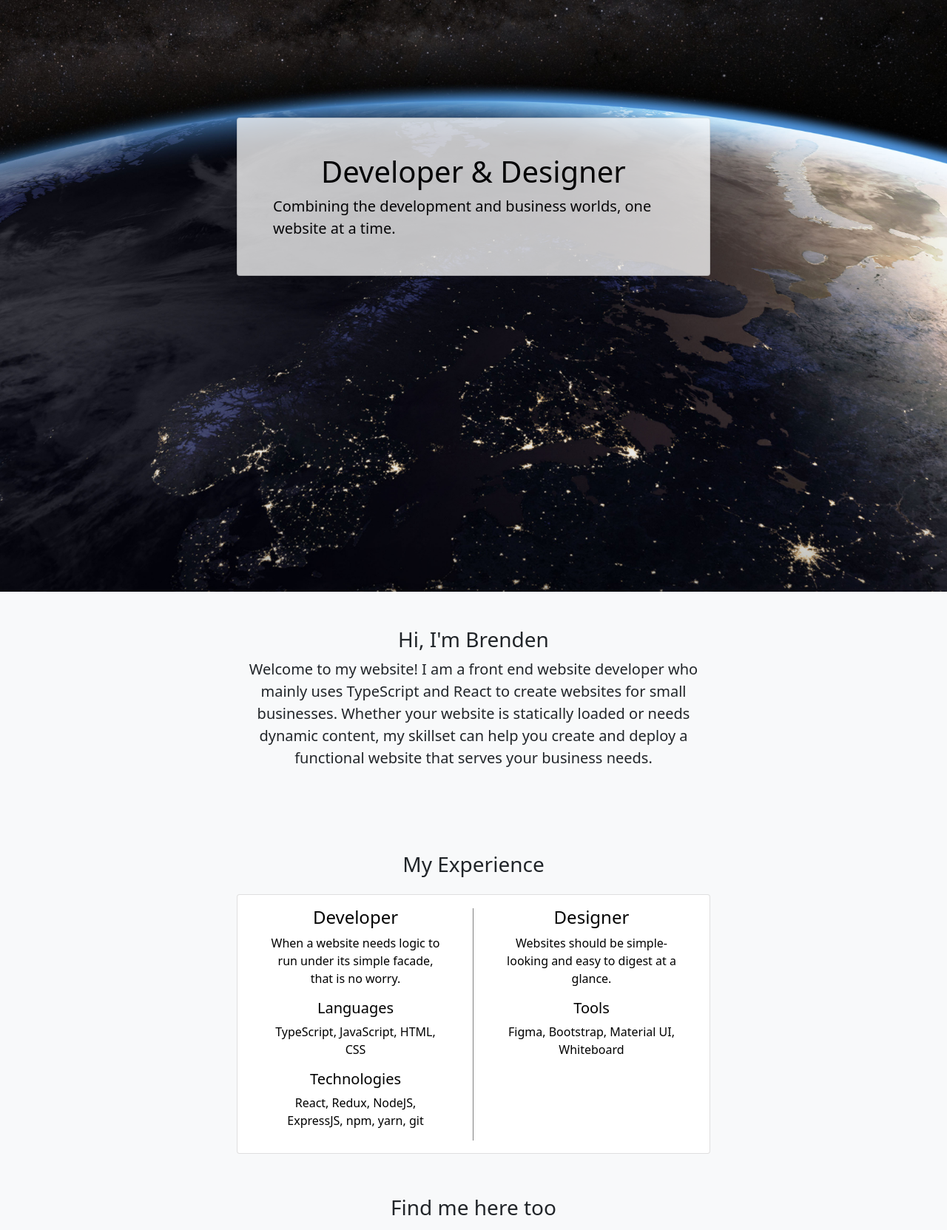
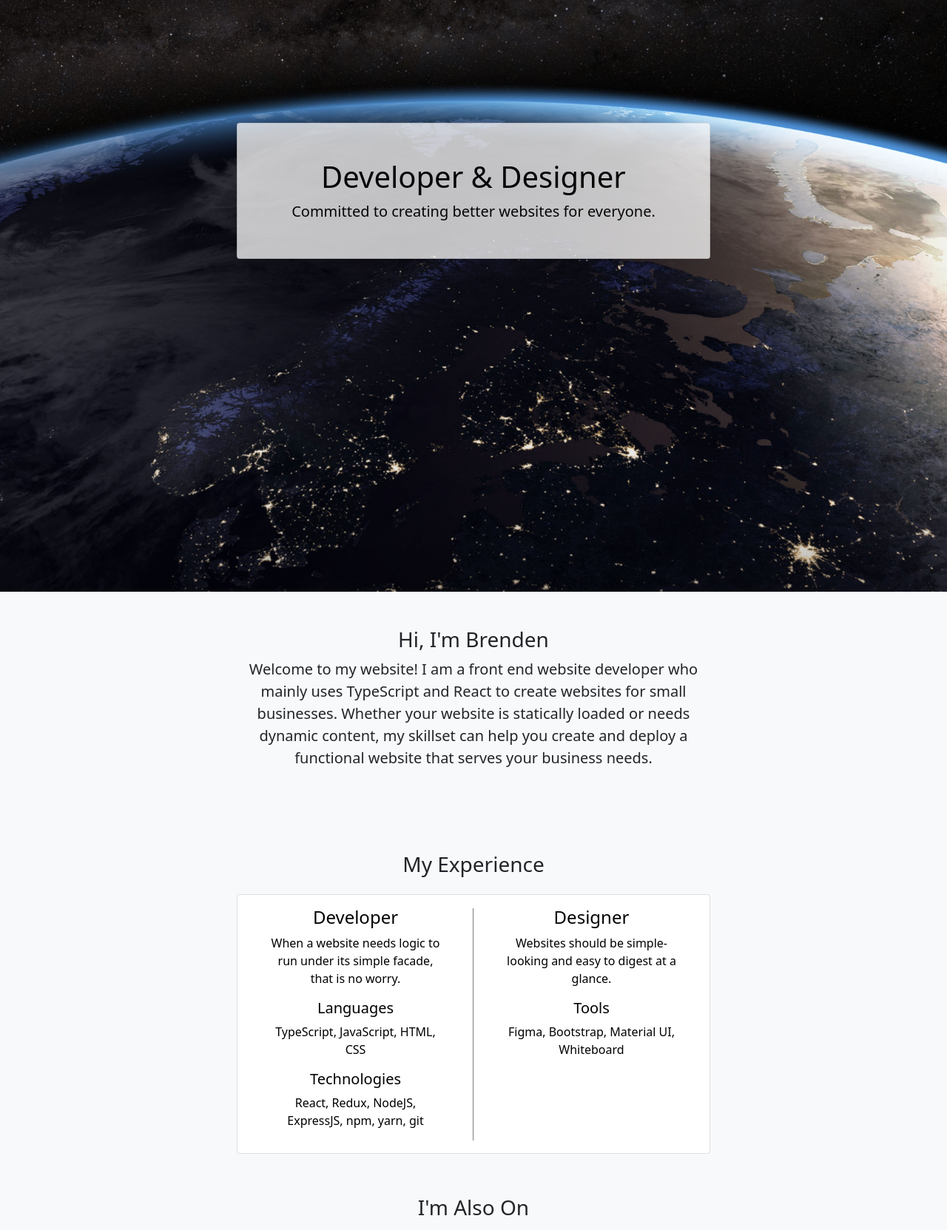
Before and after one commit to brendenehlers/personal-site, a plain HTML site: page build/index.html in a window 1280 px wide. Shown: the top 1663 px of the page at 74% size. Drawn offline with nearby package versions, Linux system fonts and the light colour scheme.

Commit message:
changed text

```diff
--- a/build/index.html
+++ b/build/index.html
@@ -26,7 +26,7 @@
           Developer & Designer
         </h5>
         <p class='card-text fs-5'>
-          Combining the development and business worlds, one website at a time.
+          Committed to creating better websites for everyone.
         </p>
       </div>
       <div></div> <!-- Spacer to move the name card up -->
@@ -75,7 +75,7 @@
 
     <!-- Social Media Links -->
     <div class='row justify-content-center mb-4' style='height: auto; width: 40%; margin-left: 30%;'>
-      <h3 class='text-center py-2 mb-2'>Find me here too</h3>
+      <h3 class='text-center py-2 mb-2'>I'm Also On</h3>
       <div class='d-inline-flex align-items-center justify-content-center'>
         <a class='px-2' href='https://linkedin.com/in/brendenehlers' target='_blank' rel='noreferrer noopener'><img src='./images/linkedin.svg' style='height: 3rem; width: 3rem;'></a>
         <a class='px-2' href='https://github.com/brendenehlers', target='_blank' rel='noreferrer noopener'><img src='./images/github.svg' style='height: 3rem; width: 3rem;'></a>
```
